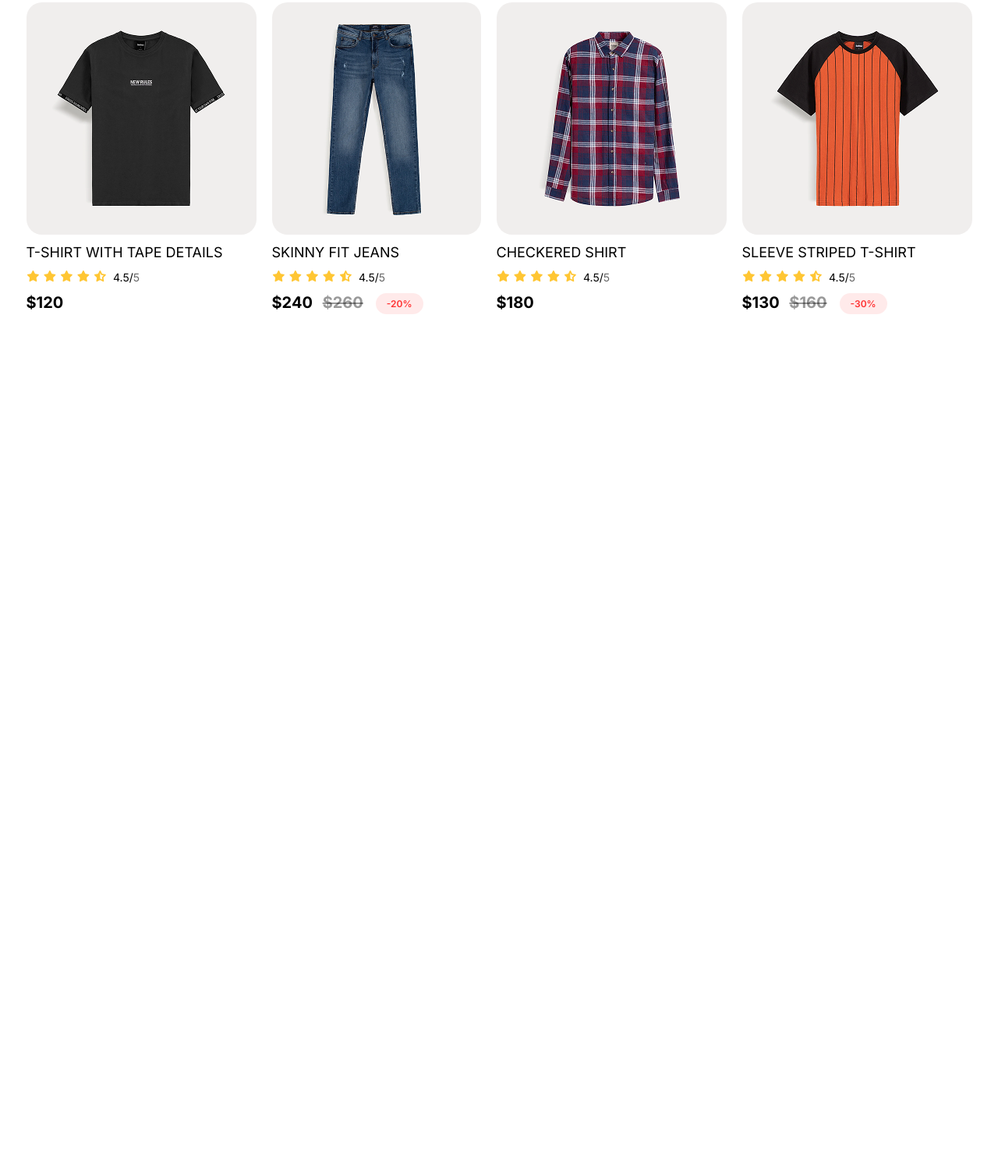
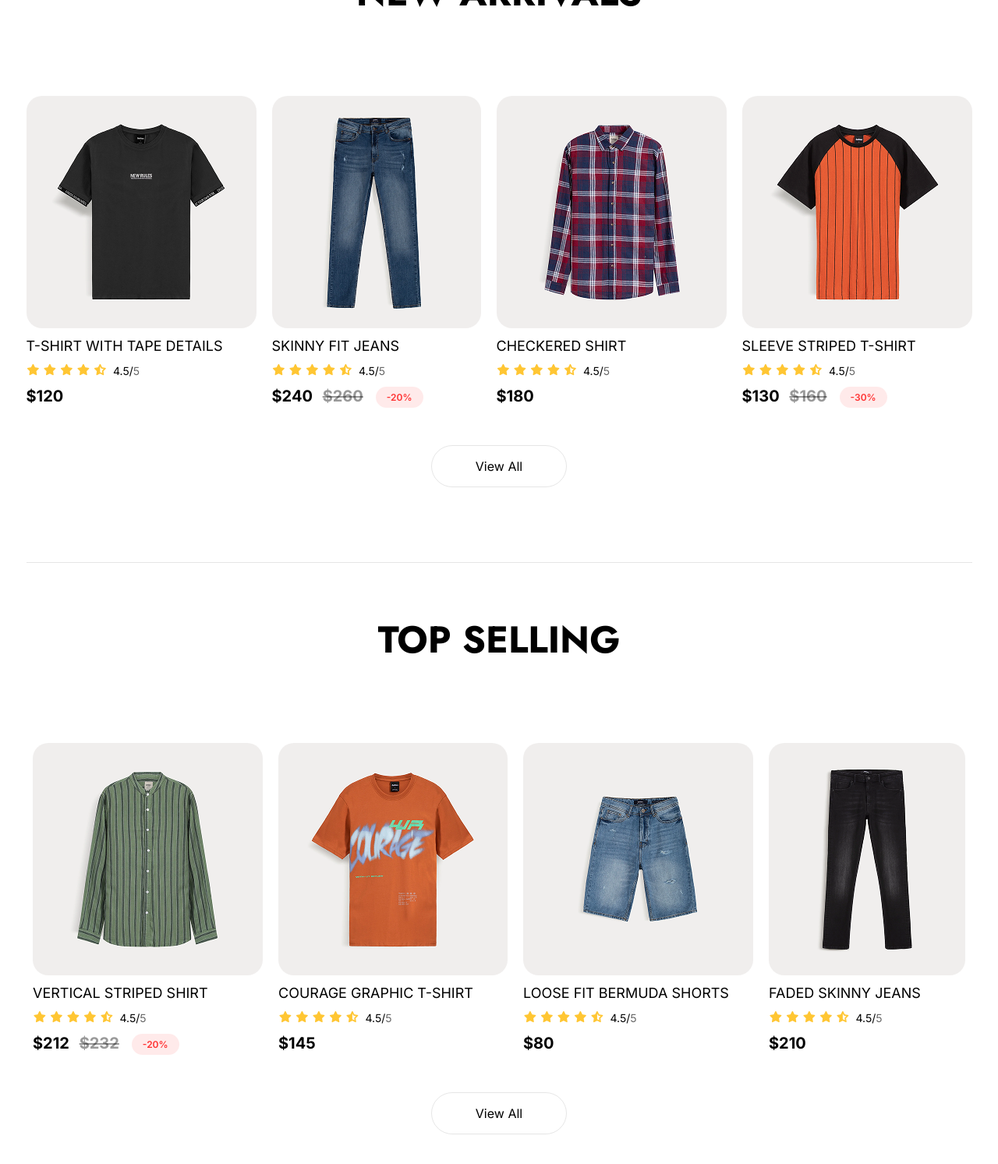
Before and after one commit to ThooHoang/ecommerce, a website built with Vite: page index.html in a window 1280 px wide. Shown: the part 1125-2618 px from the top of the page at 78% size. Before the commit the page ends 1592 px from the top, so only its background shows below. Built offline with nearby package versions, Linux system fonts and the light colour scheme.

Commit message:
Add brands section and enhance new arrivals layout with buttons and styling

```diff
--- a/index.html
+++ b/index.html
@@ -55,9 +55,16 @@
           </div>
         </div>
       </section>
+      <div class="brands">
+        <img src="./assets/versace.png" alt="">
+        <img src="./assets/zara.png" alt="">
+        <img src="./assets/gucci.png" alt="">
+        <img src="./assets/prada.png" alt="">
+        <img src="./assets/calvinklein.png" alt="">
+      </div>
     </header>
     <main class="container-padding">
-      <section class="new-arrivals">
+      <section class="new-arrivals" style="margin-bottom: 4rem; border-bottom: 1px solid rgba(0, 0, 0, 0.1); padding-bottom: 6rem;">
         <h1>NEW ARRIVALS</h1>
         <div class="arrival-cards">
           <div class="arrival-card">
@@ -127,6 +134,76 @@
             </div>
           </div>
         </div>
+        <a href="#" class="secondary-button">View All</a>
+      </section>
+      <section class="new-arrivals">
+        <h1>TOP SELLING</h1>
+        <div class="arrival-cards">
+          <div class="arrival-card">
+            <img src="./assets/verticalstripedshirt.png" alt="">
+            <p>VERTICAL STRIPED SHIRT
+            <div class="stars">
+              <div class="stars-container">
+                <i class="fa-solid fa-star"></i>
+                <i class="fa-solid fa-star"></i>
+                <i class="fa-solid fa-star"></i>
+                <i class="fa-solid fa-star"></i>
+                <i class="fa-solid fa-star-half-stroke"></i>
+              </div>
+              <p>4.5/<span style="color:rgba(0, 0, 0, 0.6) ;">5</span></p>
+            </div>
+            <div class="arrival-price">
+              <h3>$212 <span style="color:rgba(0, 0, 0, 0.4) ; text-decoration: line-through; padding-left: .5rem;">$232</span></h3>
+              <div class="discount">-20%</div>
+            </div>
+          </div>
+          <div class="arrival-card">
+            <img src="./assets/courageshirt.png" alt="">
+            <p>COURAGE GRAPHIC T-SHIRT</p>
+            <div class="stars">
+              <div class="stars-container">
+                <i class="fa-solid fa-star"></i>
+                <i class="fa-solid fa-star"></i>
+                <i class="fa-solid fa-star"></i>
+                <i class="fa-solid fa-star"></i>
+                <i class="fa-solid fa-star-half-stroke"></i>
+              </div>
+              <p>4.5/<span style="color:rgba(0, 0, 0, 0.6) ;">5</span></p>
+            </div>
+            <h3>$145</h3>
+          </div>
+          <div class="arrival-card">
+            <img src="./assets/bermudashorts.png" alt="">
+            <p>LOOSE FIT BERMUDA SHORTS</p>
+            <div class="stars">
+              <div class="stars-container">
+                <i class="fa-solid fa-star"></i>
+                <i class="fa-solid fa-star"></i>
+                <i class="fa-solid fa-star"></i>
+                <i class="fa-solid fa-star"></i>
+                <i class="fa-solid fa-star-half-stroke"></i>
+              </div>
+              <p>4.5/<span style="color:rgba(0, 0, 0, 0.6) ;">5</span></p>
+            </div>
+            <h3>$80</h3>
+          </div>
+           <div class="arrival-card">
+            <img src="./assets/fadedskinnyjeans.png" alt="">
+            <p>FADED SKINNY JEANS</p>
+            <div class="stars">
+              <div class="stars-container">
+                <i class="fa-solid fa-star"></i>
+                <i class="fa-solid fa-star"></i>
+                <i class="fa-solid fa-star"></i>
+                <i class="fa-solid fa-star"></i>
+                <i class="fa-solid fa-star-half-stroke"></i>
+              </div>
+              <p>4.5/<span style="color:rgba(0, 0, 0, 0.6) ;">5</span></p>
+            </div>
+            <h3>$210</h3>
+          </div>
+        </div>
+        <a href="#" class="secondary-button">View All</a>
       </section>
 
     </main>
--- a/src/style.css
+++ b/src/style.css
@@ -33,8 +33,44 @@ a {
   padding: 1rem 3.5rem ;
   background-color: var(--black-color);
   font-family: var(--font-body);
+  border: 1px solid var(--black-color);
   border-radius: 62px;
   font-size: 1rem;
+  transition: .3s ease-in-out;
+}
+
+
+.primary-button:hover {
+  padding: 1rem 3.5rem ;
+  background-color: transparent;
+  border: 1px solid var(--black-color);
+  font-family: var(--font-body);
+  color: var(--black-color);
+  border-radius: 62px;
+  font-size: 1rem;
+  transform: translateY(-5px);
+}
+
+.secondary-button {
+  padding: 1rem 3.5rem ;
+  background-color: transparent;
+  border: 1px solid rgba(0, 0, 0, 0.1);
+  font-family: var(--font-body);
+  color: var(--black-color);
+  border-radius: 62px;
+  font-size: 1rem;
+  transition: .3s ease-in-out;
+}
+
+.secondary-button:hover {
+  padding: 1rem 3.5rem ;
+  background-color: var(--black-color);
+  font-family: var(--font-body);
+  border: 1px solid var(--black-color);
+  color: var(--white-color);
+  border-radius: 62px;
+  font-size: 1rem;
+  transform: translateY(-5px);
 }
 
 
@@ -160,6 +196,7 @@ a {
   background-position: right;
   background-repeat: no-repeat;
   background-size: cover;
+  width: 100%;
 }
 
 .hero-container__content {
@@ -212,6 +249,14 @@ a {
 }
 
 
+.brands {
+  display: flex;
+  justify-content: space-evenly;
+  background-color: var(--black-color);
+  padding: 1rem 3rem;
+  width: 100%;
+}
+
 @media (max-width: 1140px) {
   .hero {
   background-image: url(../assets/hero_bg_img.png);
@@ -231,6 +276,8 @@ main {
   display: flex;
   justify-content: center;
   align-items: center;
+  flex-direction: column;
+
 }
 
 main h1 {
@@ -238,6 +285,14 @@ main h1 {
   font-size: 3rem;
   text-align: center;
   margin-bottom: 50px;
+}
+
+.new-arrivals {
+  display: flex;
+  flex-direction: column;
+  justify-content: center;
+  align-items: center;
+  gap: 3rem;
 }
 
 .arrival-cards {
```
